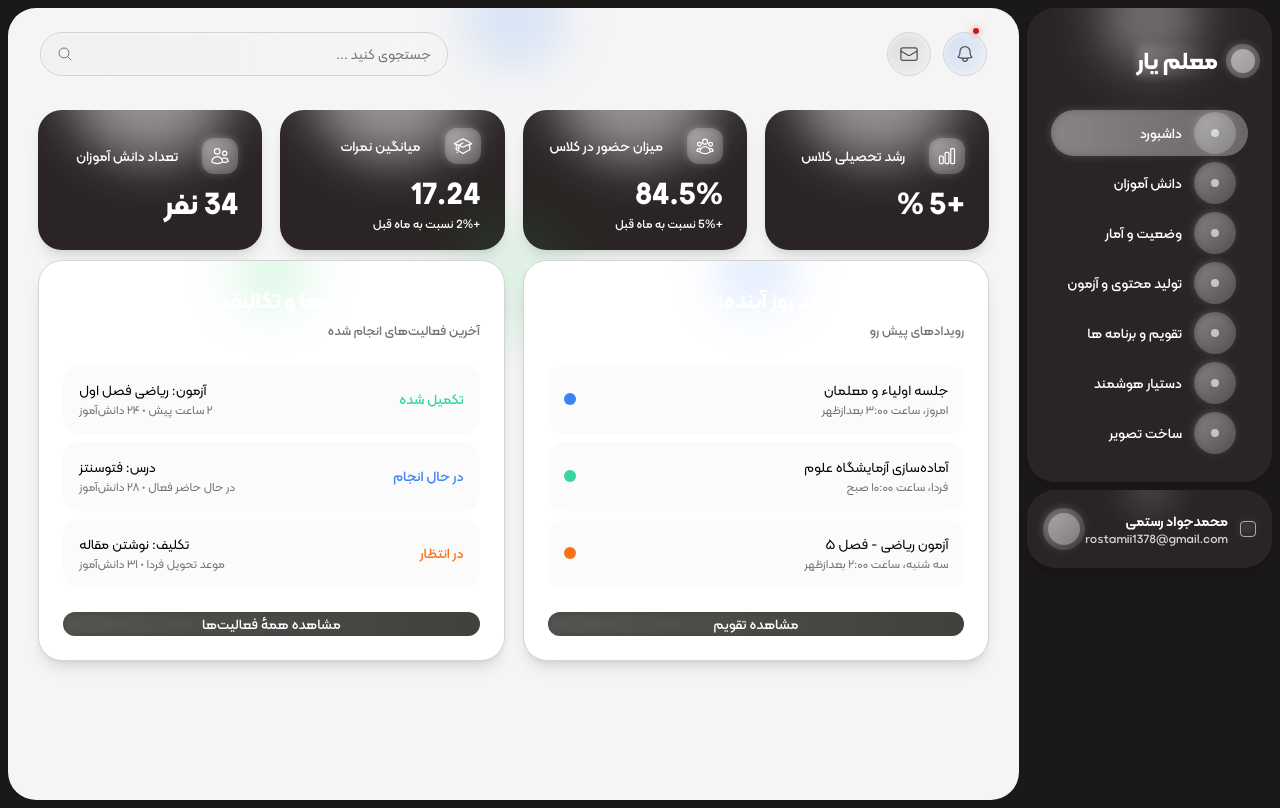
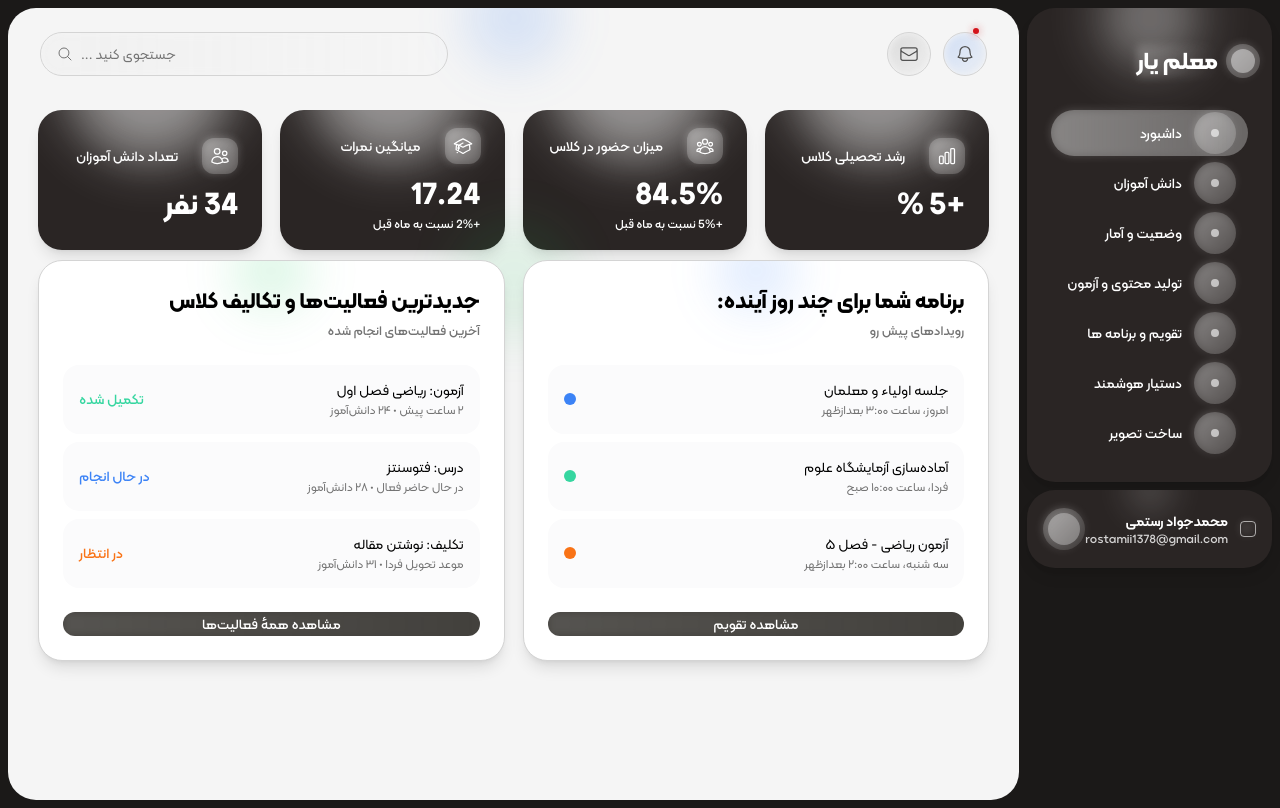
Before and after one commit to JavadRostami3/newProject, a React (Vite) app: page / in a window 1280 px wide. Built offline with nearby package versions, Linux system fonts and the light colour scheme.

Commit message:
Refactor: Adjust text alignment and add text color
Co-authored-by: javadrostami117 <javadrostami117@gmail.com>

```diff
--- a/src/App.jsx
+++ b/src/App.jsx
@@ -45,9 +45,9 @@ function UpcomingItem({ title, time, color }) {
 
 function ActivityItem({ status, statusColor, title, meta }) {
   return (
-    <div className="h-[69px] rounded-2xl bg-[#fbfbfc] flex items-center justify-between px-4">
+    <div className="h-[69px] rounded-2xl bg-[#fbfbfc] flex flex-row-reverse items-center justify-between px-4">
       <div className="text-[14px] font-medium" style={{ color: statusColor }}>{status}</div>
-      <div className="text-end">
+      <div className="text-start">
         <div className="text-black text-sm">{title}</div>
         <div className="text-xs text-neutral-500 mt-0.5">{meta}</div>
       </div>
@@ -128,7 +128,7 @@ export default function App() {
             <div className="absolute top-[-20px] left-1/2 transform -translate-x-1/2 w-[60px] h-[60px] rounded-full bg-neutral-400/12 blur-lg"></div>
 
             {/* Search bar on the right (RTL) */}
-            <div className="w-[408px] h-11 rounded-full border border-neutral-300 flex flex-row-reverse items-center justify-between px-4 gap-2 relative overflow-hidden">
+            <div className="w-[408px] h-11 rounded-full border border-neutral-300 flex flex-row-reverse items-center justify-start px-4 gap-2 relative overflow-hidden">
               <div className="absolute inset-0 rounded-full bg-gradient-to-r from-neutral-300/10 to-transparent blur-sm"></div>
               <MagnifyingGlassIcon className="w-4 h-4 text-neutral-500 relative z-10" />
               <div className="text-neutral-500 text-sm relative z-10">جستجوی کنید ...</div>
@@ -173,7 +173,7 @@ export default function App() {
 
               <div className="relative z-10">
                 <div className="flex items-center gap-2 text-[22px] leading-8">
-                  <span className="font-bold">جدیدترین فعالیت‌ها و تکالیف کلاس</span>
+                  <span className="font-bold text-black">جدیدترین فعالیت‌ها و تکالیف کلاس</span>
                 </div>
                 <div className="text-[13px] text-neutral-500 mt-1 font-medium">آخرین فعالیت‌های انجام شده</div>
               </div>
@@ -195,7 +195,7 @@ export default function App() {
 
               <div className="relative z-10">
                 <div className="flex items-center gap-2 text-[22px] leading-8">
-                  <span className="font-bold">برنامه شما برای چند روز آینده:</span>
+                  <span className="font-bold text-black">برنامه شما برای چند روز آینده:</span>
                 </div>
                 <div className="text-[13px] text-neutral-500 mt-1 font-medium">رویدادهای پیش رو</div>
               </div>
```
